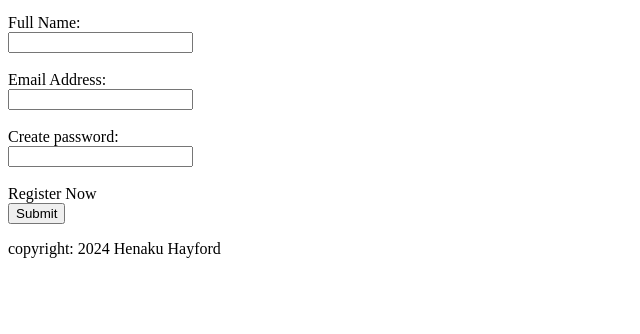
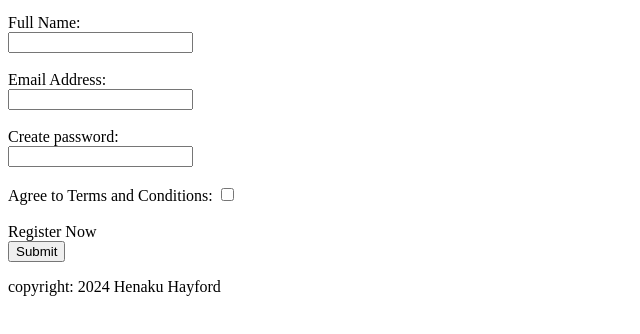
Before and after one commit to UncleCheers/TechCon_HTML, a plain HTML site: page techcon_website/register.html in a window 1280 px wide. Shown: the part 154-488 px from the top of the page, without its empty margins (0-640 px from the left). Drawn offline with Linux system fonts and the light colour scheme.

Commit message:
register

```diff
--- a/techcon_website/register.html
+++ b/techcon_website/register.html
@@ -24,6 +24,8 @@
             <input type="email" id="email" name="email" required><br><br>
             <label for="password">Create password:</label><br>
             <input type="password" id="password" name="password" required><br><br>
+            <label for="checkbox">Agree to Terms and Conditions:</label>
+            <input type ="checkbox"  value="yes" required><br><br>
             <label for="button">Register Now</label><br>
             <button type="button">Submit</button>
 
```
